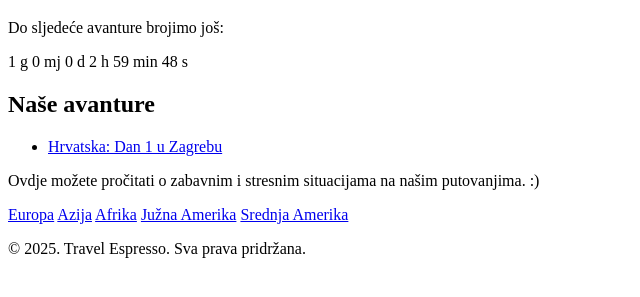
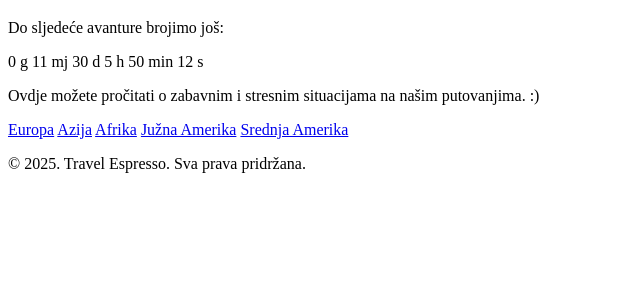
Before and after one commit to travelespresso/roadtrip, a plain HTML site: page index.html in a window 1280 px wide. Shown: the part 61-358 px from the top of the page, without its empty margins (0-640 px from the left). Drawn offline with Linux system fonts and the light colour scheme.

Commit message:
Add files via upload

```diff
--- a/index.html
+++ b/index.html
@@ -13,20 +13,13 @@
             <div id="countdown">
                 </div>
         </div>
-
-        <section class="travel-entries">
-            <h2>Naše avanture</h2>
-            <ul>
-                <li><a href="Croatia_day1.html">Hrvatska: Dan 1 u Zagrebu</a></li>
-                </ul>
-        </section>
     </main>
 
    <script>
     // Postavi datum i vrijeme tvog sljedećeg putovanja
     // Mjeseci u JavaScriptu idu od 0 (siječanj) do 11 (prosinac)
     // Format: Godina, Mjesec, Dan, Sat, Minuta, Sekunda
-    const destinationDate = new Date(2026, 8, 1, 17, 0, 0).getTime();
+    const destinationDate = new Date(2026, 8, 1, 10, 0, 0).getTime();
 
     const countdown = setInterval(function() {
         const now = new Date().getTime();
```
